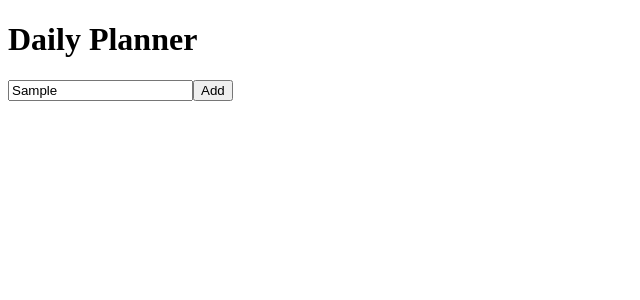
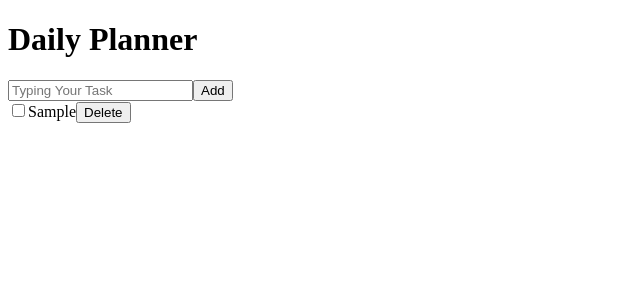
Before and after one commit to dellya-dev/daily-planner, a React (Vite) app in the folder daily-planner/: page / in a window 1280 px wide. Both pictures are taken after typing "Sample" into the empty fields and a click on the button "Add". Shown: the top 300 px of the page, without its empty margins (0-640 px from the left). Built offline with nearby package versions, Linux system fonts and the light colour scheme.

Commit message:
Make toggle and delete task

```diff
--- a/daily-planner/src/App.jsx
+++ b/daily-planner/src/App.jsx
@@ -1,7 +1,6 @@
 import { useState } from 'react'
 import Header from './component/Header'
 import TaskInput from './component/TaskInput'
-import TaskItem from './component/TaskItem'
 import TaskList from './component/TaskList'
 
 function App() {
@@ -18,11 +17,31 @@ function App() {
     ]);
   }
 
+  function toggleTask(id) {
+    setTasks(prev =>
+      prev.map(task =>
+        task.id === id
+        ? {...task, completed : !task.completed}
+        : task
+      )
+    );
+  }
+
+  function deleteTask(id) {
+    setTasks(prev =>
+      prev.filter(task => task.id !== id)
+    );
+  }
+
   return (
     <>
       <Header />
       <TaskInput onAddTask = {handleAddTask} />
-      <TaskList tasks = {tasks} />
+      <TaskList
+        tasks = {tasks}
+        onToggleTask = {toggleTask}
+        onDeleteTask = {deleteTask}
+      />
     </>
   )
 }
--- a/daily-planner/src/component/TaskInput.jsx
+++ b/daily-planner/src/component/TaskInput.jsx
@@ -8,6 +8,7 @@ function TaskInput({ onAddTask }) {
       <input
         type="text"
         placeholder="Typing Your Task"
+        value= {inputValue}
         onChange={ (e) => setInputValue(e.target.value)}
         />
       <button
--- a/daily-planner/src/component/TaskItem.jsx
+++ b/daily-planner/src/component/TaskItem.jsx
@@ -1,8 +1,20 @@
-function TaskItem() {
+function TaskItem({ task, onToggle, onDelete }) {
   return (
-    <div>
-
-    </div>
+    <>
+      <input
+        type="checkbox"
+        checked={task.completed}
+        onChange={() => onToggle(task.id)}
+      />
+       <span
+        style={{
+          textDecoration: task.completed ? 'line-through' : 'none'
+        }}
+      >
+        {task.title}
+      </span>
+      <button onClick={() => onDelete(task.id)}>Delete</button>
+    </>
   );
 }
 
--- a/daily-planner/src/component/TaskList.jsx
+++ b/daily-planner/src/component/TaskList.jsx
@@ -1,6 +1,19 @@
-function TaskList() {
+import TaskItem from './TaskItem';
+
+function TaskList({ tasks, onToggleTask, onDeleteTask }) {
+
+
   return (
-    <div> </div>
+    <div>
+      {tasks.map(task => (
+        <TaskItem
+          key={task.id}
+          task={task}
+          onToggle={onToggleTask}
+          onDelete={onDeleteTask}
+        />
+      ))}
+    </div>
   );
 }
 
```
